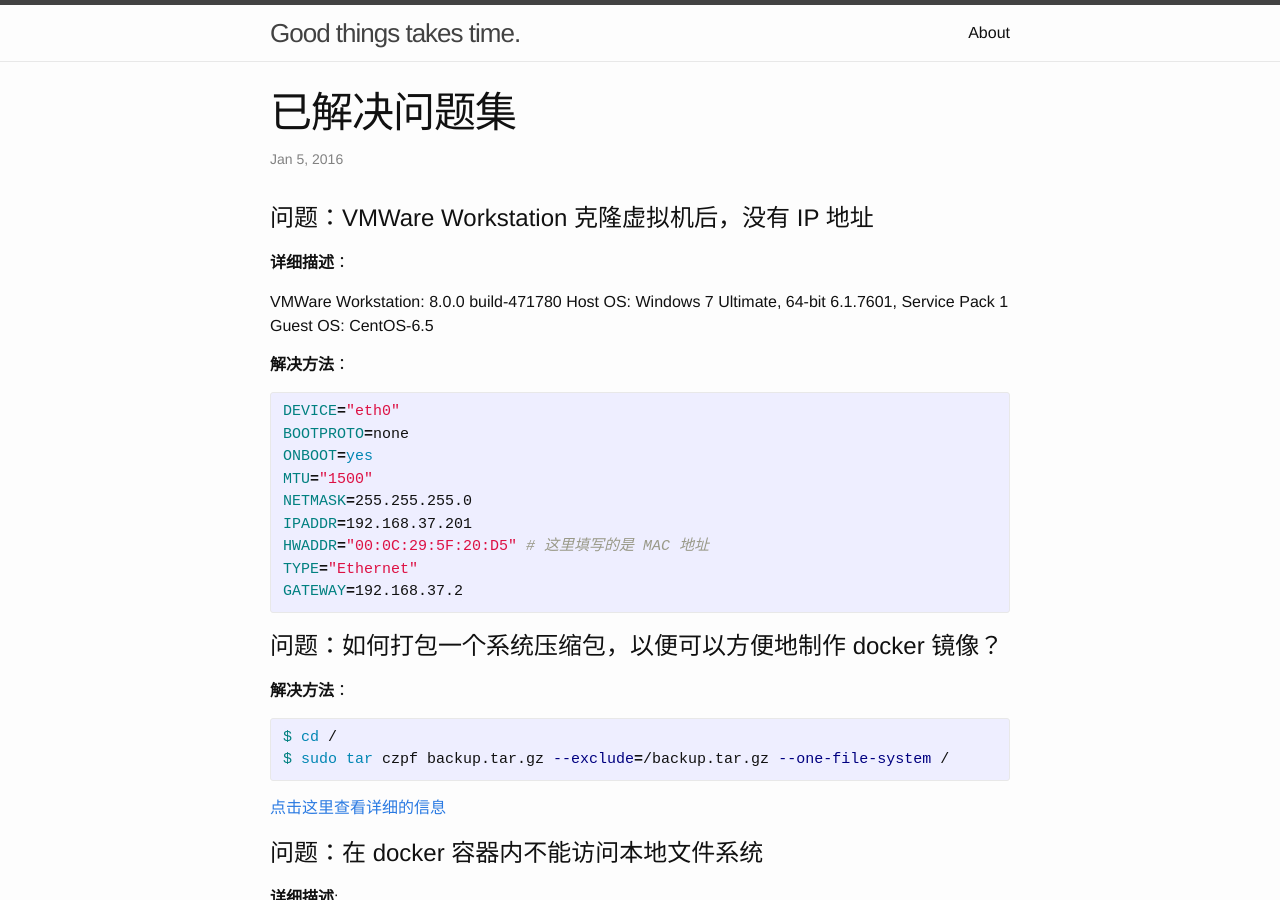
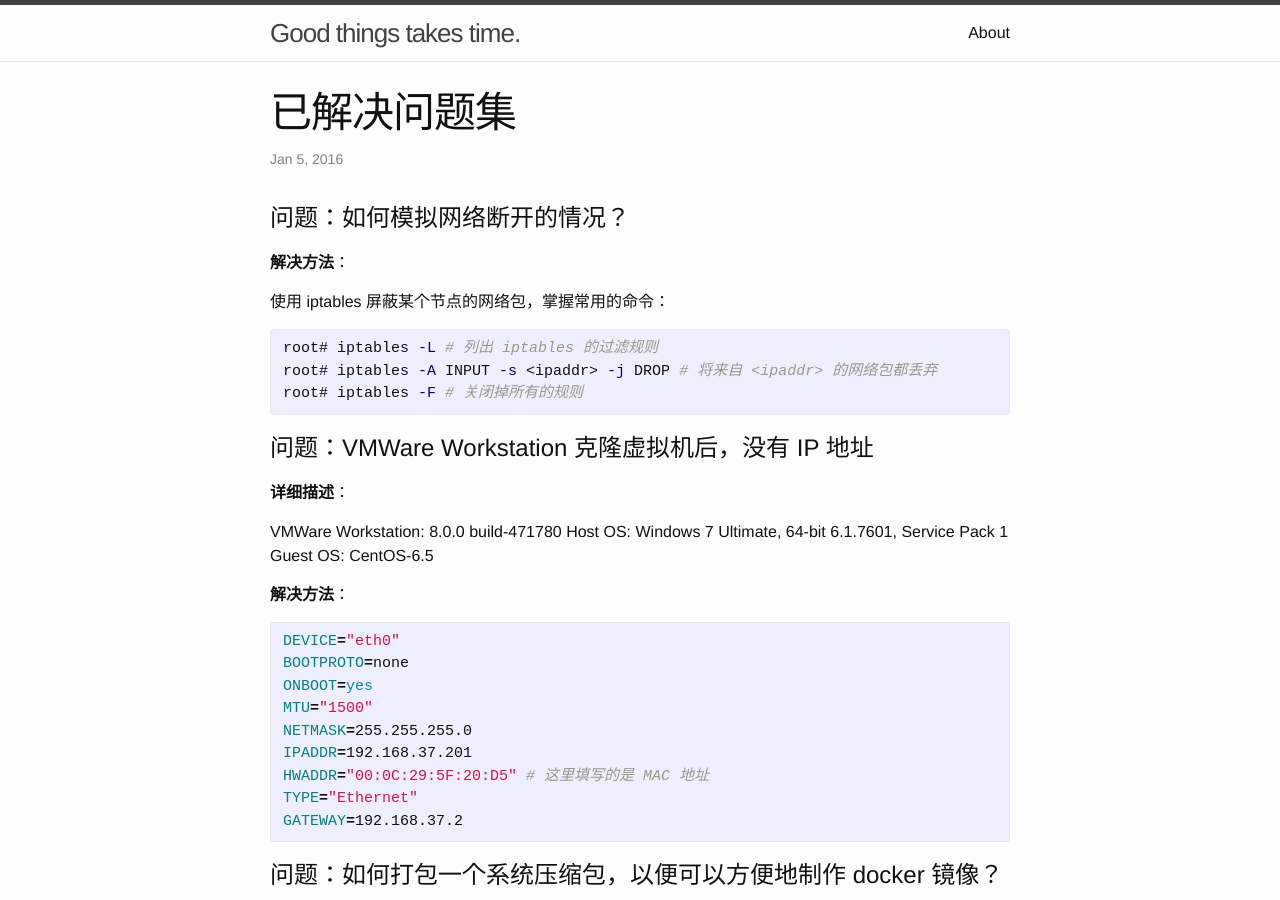
Before and after one commit to mofaph/mofaph.github.io, a Jekyll site: the page built from _posts/2016-01-05-problem-solved.md, in a window 1280 px wide and 900 px high. Built offline with Jekyll 4.4.1, drawn with Linux system fonts in a browser that asks for light colours; Markdown is read by kramdown in place of the engine named in the settings.

Commit message:
problem-solved: 解决如何模拟网络断开的情形

```diff
--- a/_posts/2016-01-05-problem-solved.md
+++ b/_posts/2016-01-05-problem-solved.md
@@ -2,6 +2,18 @@
 title: 已解决问题集
 layout: post
 ---
+
+# 问题：如何模拟网络断开的情况？
+
+**解决方法**：
+
+使用 iptables 屏蔽某个节点的网络包，掌握常用的命令：
+
+{% highlight bash %}
+root# iptables -L # 列出 iptables 的过滤规则
+root# iptables -A INPUT -s <ipaddr> -j DROP # 将来自 <ipaddr> 的网络包都丢弃
+root# iptables -F # 关闭掉所有的规则
+{% endhighlight %}
 
 # 问题：VMWare Workstation 克隆虚拟机后，没有 IP 地址
 
```
